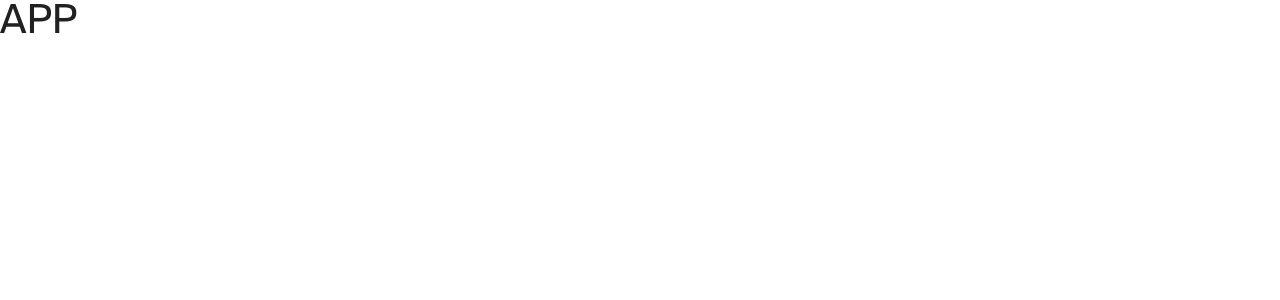
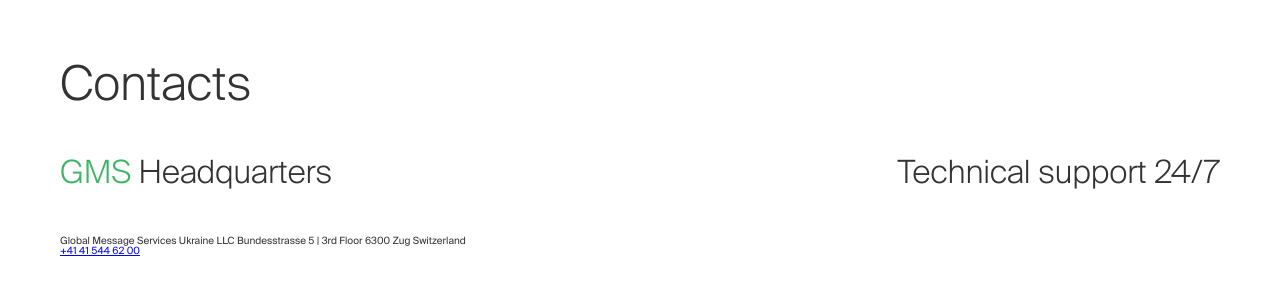
Before and after one commit to gerasimvol/vintage-contacts, a Vue app: page / in a window 1280 px wide. Shown: the top 300 px of the page. Built offline with nearby package versions, Linux system fonts and the light colour scheme.

Commit message:
Start header

```diff
--- a/package.json
+++ b/package.json
@@ -8,7 +8,7 @@
   "version": "0.1.0",
   "private": true,
   "scripts": {
-    "serve": "vue-cli-service serve",
+    "dev": "vue-cli-service serve",
     "build": "vue-cli-service build",
     "lint": "vue-cli-service lint",
     "test:unit": "vue-cli-service test:unit"
--- a/src/App.vue
+++ b/src/App.vue
@@ -1,13 +1,19 @@
 <template>
   <div id="app">
-    <h1>APP</h1>
+    <v-header />
   </div>
 </template>
 
+<script>
+import VHeader from '@/components/sections/VHeader'
+
+export default {
+  components: {
+    VHeader
+  }
+}
+</script>
+
 <style scoped lang="scss">
   @import 'colors';
-
-  h1 {
-    color: $black;
-  }
 </style>
--- a/src/assets/styles/colors.scss
+++ b/src/assets/styles/colors.scss
@@ -1 +1,2 @@
-$black: #212121;
+$c-black: #333333;
+$c-active: #3db565;
--- a/src/assets/styles/main.scss
+++ b/src/assets/styles/main.scss
@@ -1,8 +1,9 @@
 @import './reset.scss';
 @import './colors.scss';
 @import './fonts.scss';
+@import './typography.scss';
 
-h1 {
-  font-size: 40px;
-  font-family: 'SuisseIntl';
+.container {
+  max-width: 1280px;
+  margin: 0 auto;
 }
--- /dev/null
+++ b/src/assets/styles/typography.scss
@@ -0,0 +1,33 @@
+@import './colors.scss';
+
+.text_light {
+  font-family: 'SuisseIntl-Light', sans-serif;
+}
+
+.text_bold {
+  font-family: 'SuisseIntl-SemiBold', sans-serif;
+}
+
+html, body {
+  font-family: 'SuisseIntl', sans-serif;
+  font-size: 10px;
+  color: $c-black;
+}
+
+h1 {
+  @extend .text_light;
+  font-size: 4.8rem;
+}
+
+h2 {
+  @extend .text_light;
+  font-size: 3.2rem;
+}
+
+h3 {
+  font-size: 2.4rem;
+}
+
+p {
+  font-size: 1.6rem;
+}
--- /dev/null
+++ b/src/components/sections/VHeader.vue
@@ -0,0 +1,67 @@
+<template>
+  <header class="header container">
+    <h1>Contacts</h1>
+    <div class="header-content">
+      <section>
+        <h2 class="header-content__contacts-title">
+          <span class="header-content__contacts-title-prefix">GMS</span> Headquarters
+        </h2>
+        <div class="header-content__contacts">
+          <div class="contacts__address-and-tel">
+            <address class="contacts__address">
+              Global Message Services Ukraine LLC
+              Bundesstrasse 5 | 3rd Floor
+              6300 Zug
+              Switzerland
+            </address>
+            <a
+              href="tel:+41415446200"
+              class="contacts__tel"
+            >
+              +41 41 544 62 00
+            </a>
+          </div>
+          <!-- <div>
+            email
+            tel
+            form
+          </div> -->
+        </div>
+      </section>
+      <section class="header-content__support">
+        <h2>Technical support 24/7</h2>
+      </section>
+    </div>
+  </header>
+</template>
+
+<script>
+export default {
+  name: 'VHeader'
+}
+</script>
+
+<style scoped lang="scss">
+@import 'colors';
+
+.header {
+  padding: 60px 60px 100px;
+
+  &-content {
+    display: flex;
+    justify-content: space-between;
+    margin-top: 48px;
+
+    &__contacts {
+      &-title {
+        margin-bottom: 48px;
+
+        &-prefix {
+          text-transform: uppercase;
+          color: $c-active;
+        }
+      }
+    }
+  }
+}
+</style>
```
Also changed, not shown: src/components/sections/Footer.vue (deleted), src/components/sections/Header.vue (deleted), src/components/sections/Main.vue (deleted), src/components/sections/VFooter.vue (added), src/components/sections/VMain.vue (added), 2 other files (tests, documents, lock files or other folders).
